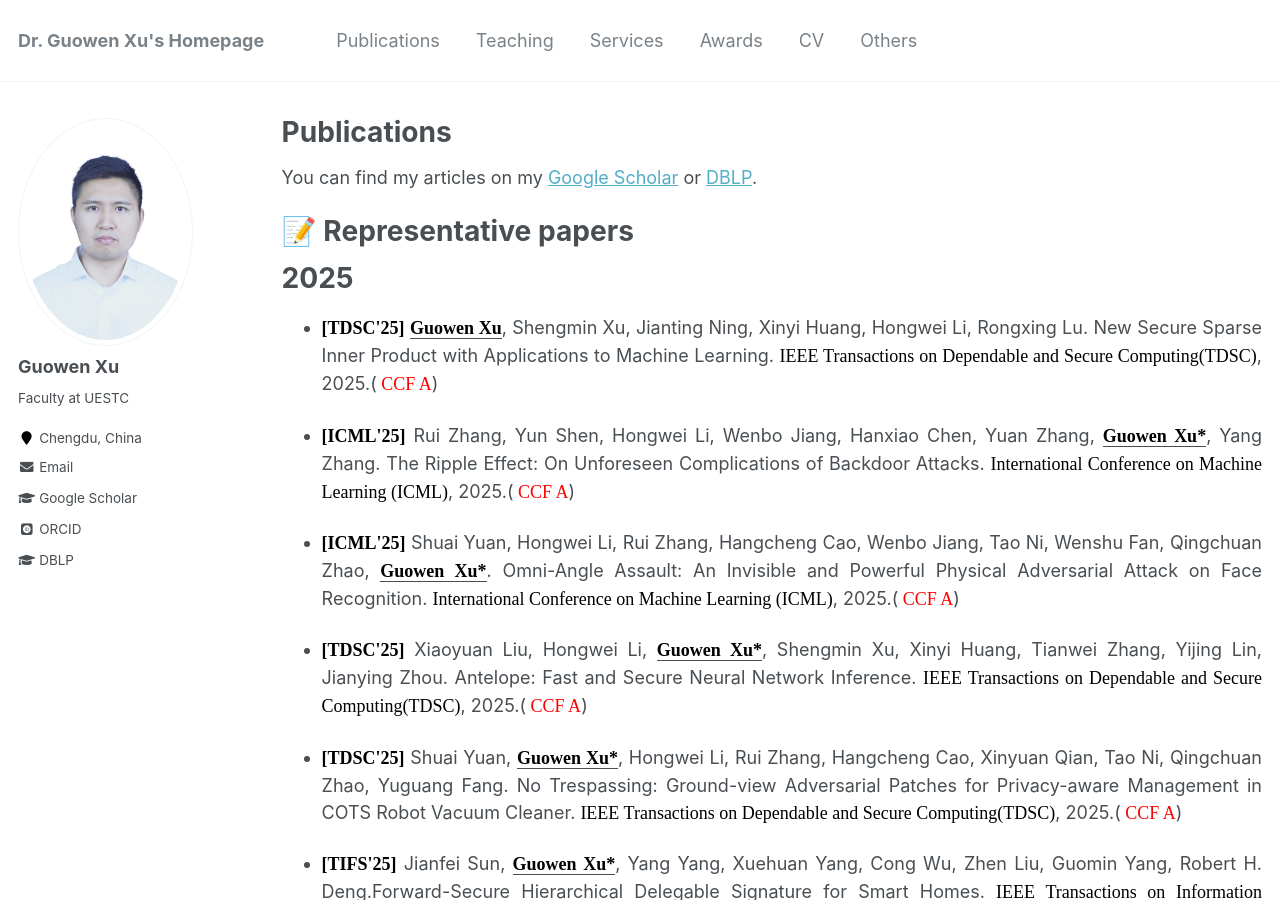
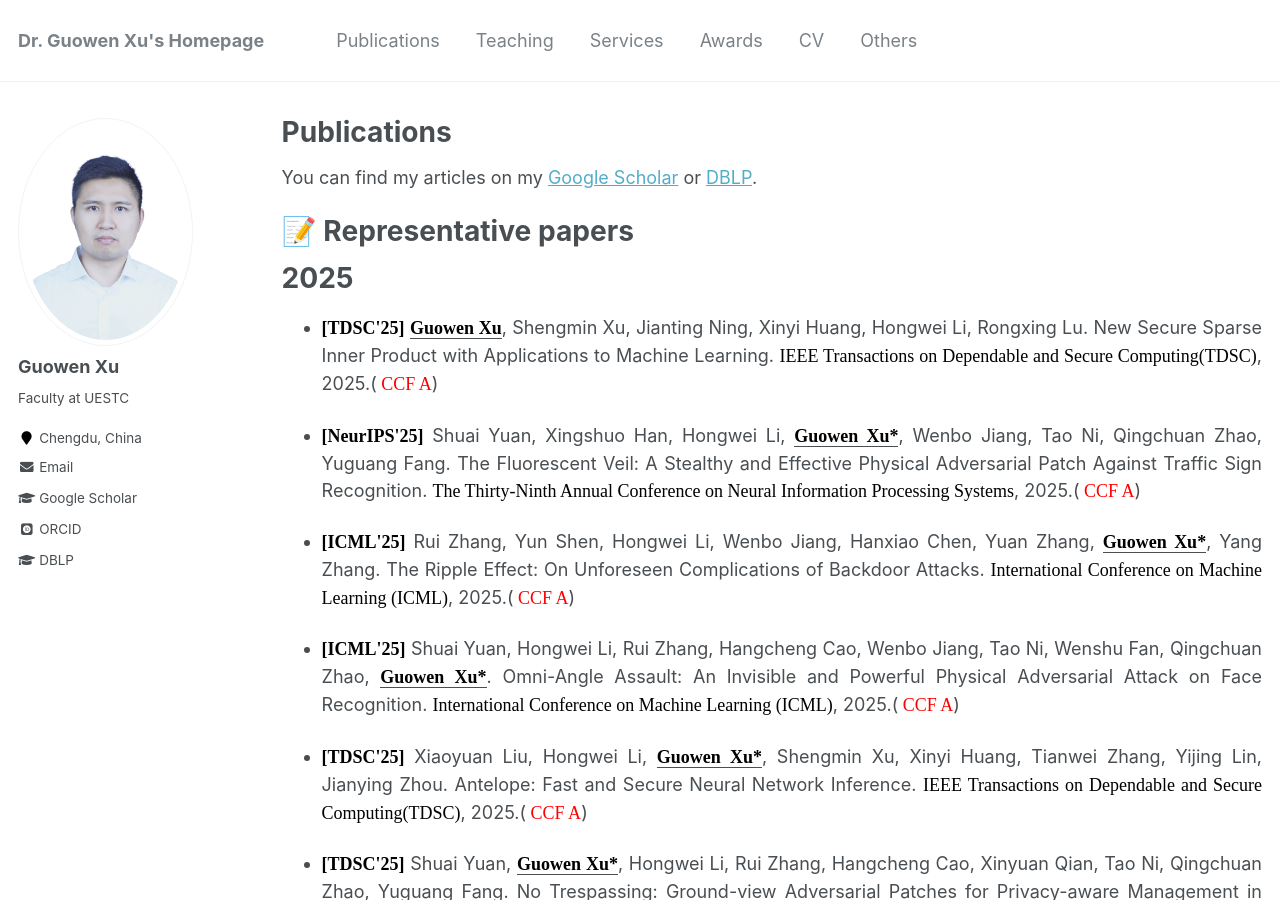
Before and after one commit to Guowen-xu/guowen-xu.github.io, a Jekyll site: the page built from _pages/publications.md, in a window 1280 px wide and 900 px high. Built offline with Jekyll 4.4.1, drawn with Linux system fonts in a browser that asks for light colours; some web fonts are replaced.

Commit message:
Update publications.md

```diff
--- a/_pages/publications.md
+++ b/_pages/publications.md
@@ -13,6 +13,9 @@ You can find my articles on my [Google Scholar](https://scholar.google.com.hk/ci
 
 # 2025
 * <p align="justify"> <b><font face="Times New Roman" color=black size=4> [TDSC'25]</font></b> <u><b><font face="Times New Roman" color=black size=4> Guowen Xu</font></b></u>, Shengmin Xu,  Jianting Ning, Xinyi Huang, Hongwei Li, Rongxing Lu. New Secure Sparse Inner Product with Applications to Machine Learning. <font face="Times New Roman" color=black size=4> IEEE Transactions on Dependable and Secure Computing(TDSC)</font>, 2025.(<font face="Times New Roman" color=red size=4> CCF A</font>)
+
+* <p align="justify"> <b><font face="Times New Roman" color=black size=4> [NeurIPS'25]</font></b> Shuai Yuan, Xingshuo Han, Hongwei Li,  <u><b><font face="Times New Roman" color=black size=4> Guowen Xu*</font></b></u>, Wenbo Jiang, Tao Ni, Qingchuan Zhao, Yuguang Fang. The Fluorescent Veil: A Stealthy and Effective Physical Adversarial Patch Against Traffic Sign Recognition. <font face="Times New Roman" color=black size=4> The Thirty-Ninth Annual Conference on Neural Information Processing Systems</font>, 2025.(<font face="Times New Roman" color=red size=4> CCF A</font>)
+
 
 * <p align="justify"> <b><font face="Times New Roman" color=black size=4> [ICML'25]</font></b> Rui Zhang, Yun Shen, Hongwei Li, Wenbo Jiang, Hanxiao Chen, Yuan Zhang,  <u><b><font face="Times New Roman" color=black size=4> Guowen Xu*</font></b></u>, Yang Zhang. The Ripple Effect: On Unforeseen Complications of Backdoor Attacks. <font face="Times New Roman" color=black size=4> International Conference on Machine Learning (ICML)</font>, 2025.(<font face="Times New Roman" color=red size=4> CCF A</font>)
 
```
